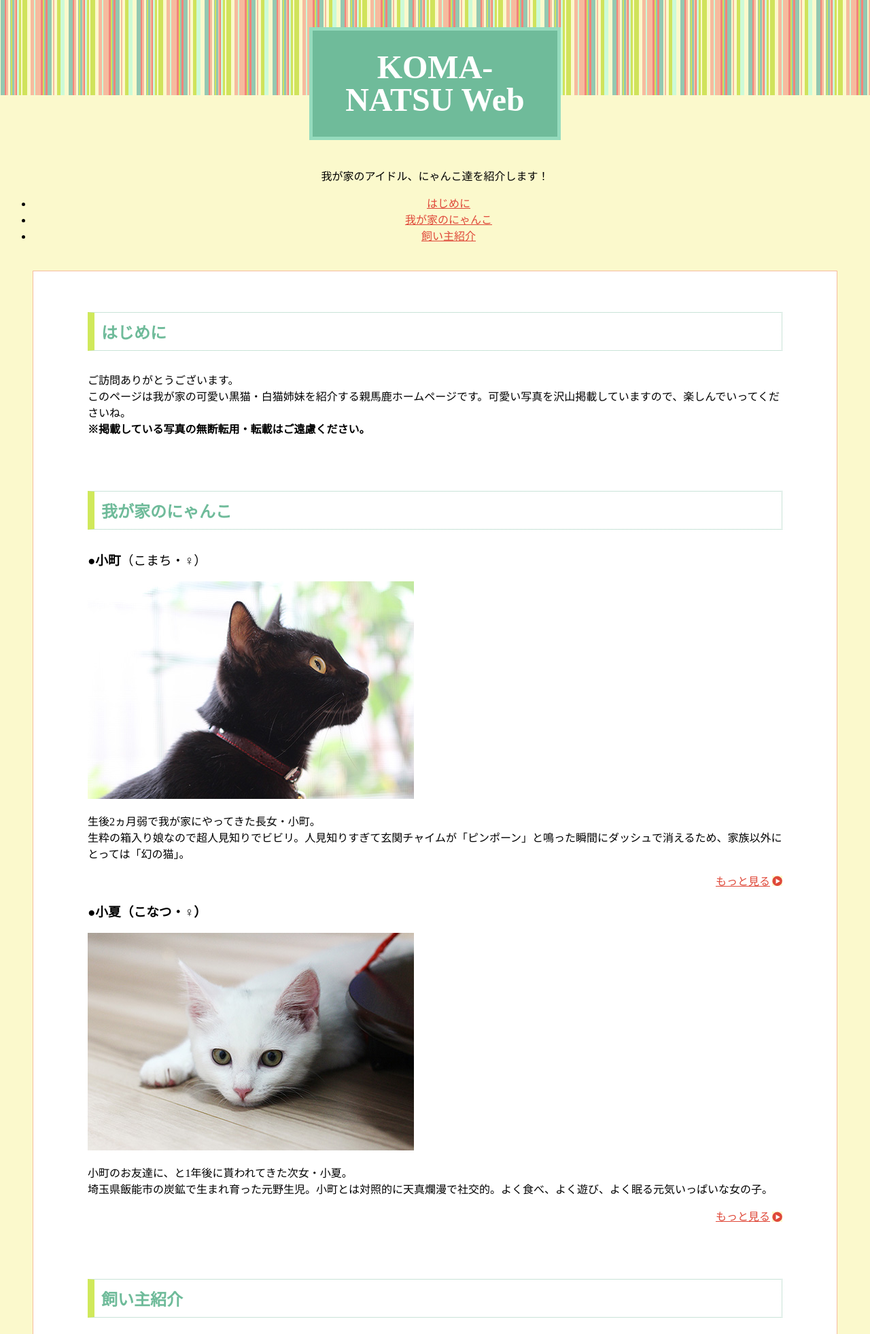
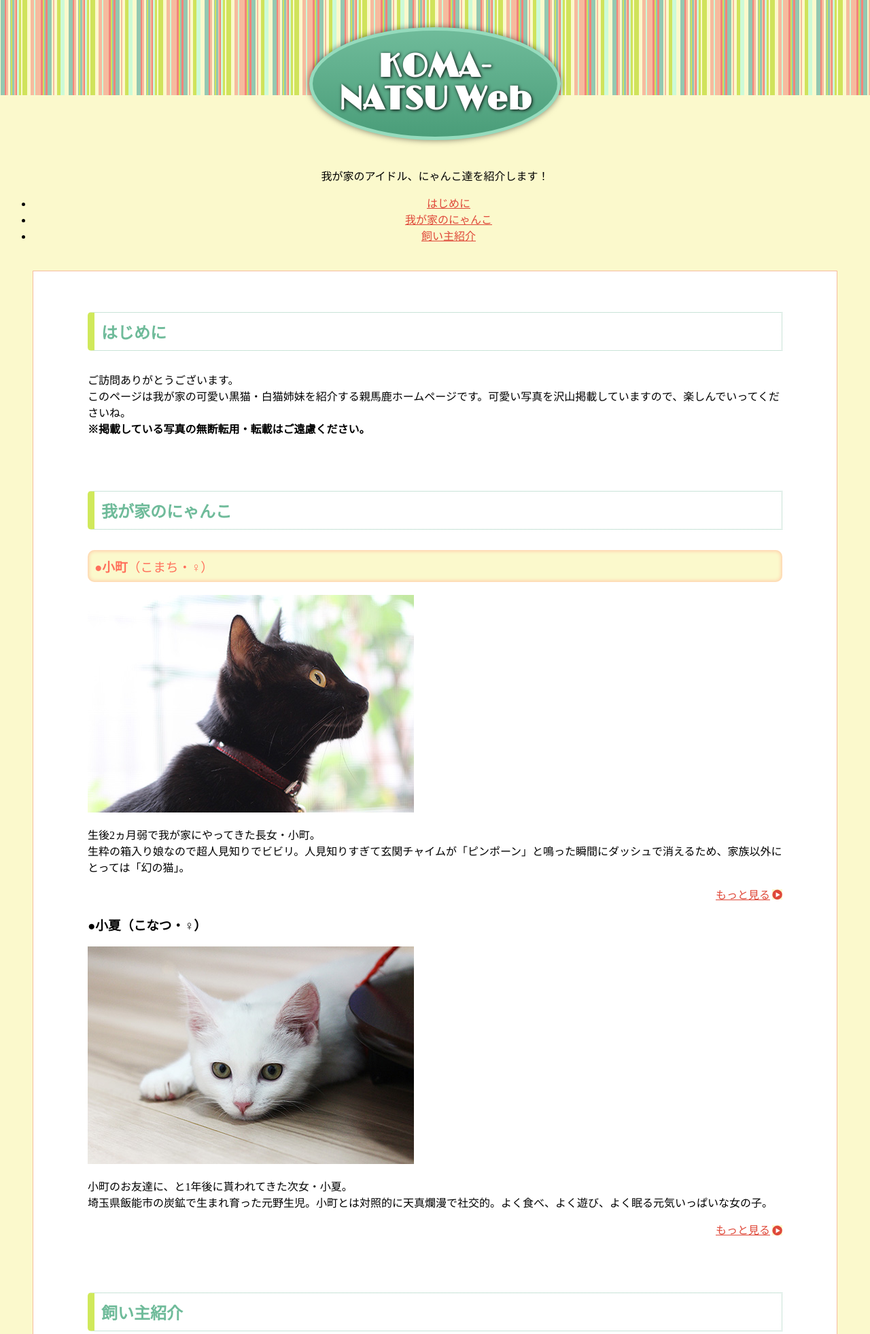
Before and after one commit to muffin-bird/HTML-CSS, a PHP site: page / in a window 1280 px wide. Shown: the top 1962 px of the page at 68% size. Run offline with PHP 8.4, Linux system fonts and the light colour scheme.

Commit message:
背景画像で装飾する
close #19

```diff
--- a/practice/CHAPTER02/index.html
+++ b/practice/CHAPTER02/index.html
@@ -6,6 +6,7 @@
 <meta name="keywords" content="にゃんこ,ネコ,ねこ,猫,ねこ紹介,ねこ自慢">
 <meta name="descriotion" content="我が家のアイドル、にゃんこ達を紹介します！可愛い猫写真を沢山掲載しています。">
 <link href="style.css" rel="stylesheet" media="all">
+<link href="https://fonts.googleapis.com/css2?family=Limelight&display=swap" rel="stylesheet">
 </head>
 
 <body>
--- a/practice/CHAPTER02/style.css
+++ b/practice/CHAPTER02/style.css
@@ -32,6 +32,11 @@ h1 {
 	font-size: 300%;
 	text-align: center;
 	line-height: 1;
+	border-radius: 50%;
+	text-shadow: 1px 1px 5px #000;
+	box-shadow: 0 0 10px rgba(0,0,0,0.5);
+	background-image: linear-gradient(to bottom, #6fbb9a, #4a9d79);
+	font-family: 'Limelight', cursive;
 }
 
 /*大見出し*/
@@ -41,13 +46,17 @@ h1 {
 	border: 1px dotted #94c8b1;
 	border-left: 10px solid #d0e95b;
 	color: #6fbb9a;
+	border-radius: 5px 0 0 5px;
 }
 
-
-
-
-
 /*小見出しの設定*/
+.h-sub {
+  padding: 10px;
+  background-color: #fbf9cc;
+  color: #ff705b;
+  border-radius: 10px;
+  box-shadow: 0 0 5px 2px #ffd0ad inset;
+}
 .h-sub span {
 	font-weight: normal;
 }
```
